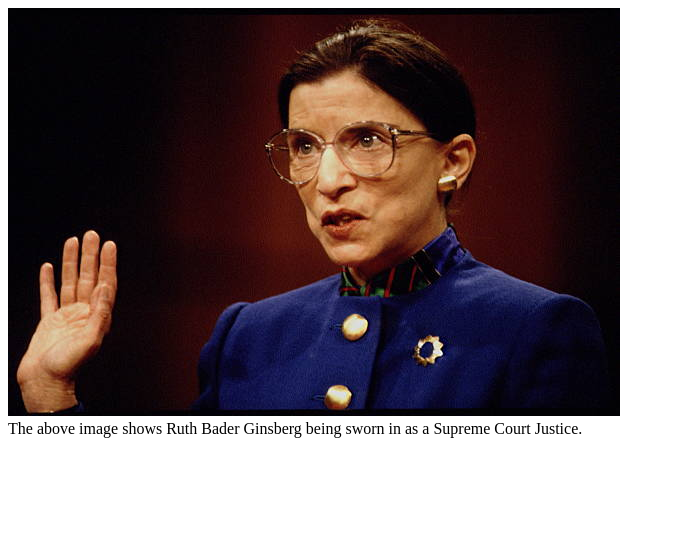
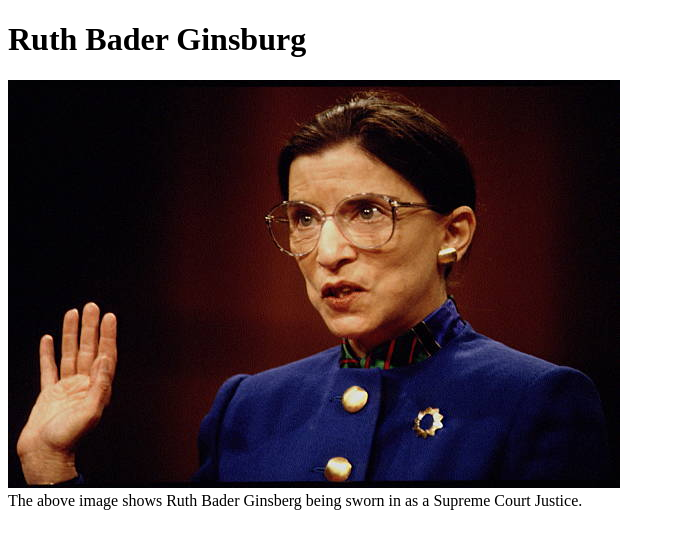
Before and after one commit to mpadilla2/Build-a-Tribute-Page, a plain HTML site: page index.html in a window 1280 px wide. Shown: the whole page, without its empty margins (0-675 px from the left). Drawn offline with Linux system fonts and the light colour scheme.

Commit message:
Add heading to the page

```diff
--- a/index.html
+++ b/index.html
@@ -9,6 +9,7 @@
 <body>
     <script src="https://cdn.freecodecamp.org/testable-projects-fcc/v1/bundle.js"></script>
     <main id="main">
+        <h1 class="title">Ruth Bader Ginsburg</h1>
         <div id="img-div">
             <img src="./images/gettyimages-543890960-612x612.jpg" alt="" id="image">
             <div id="img-caption">
```
